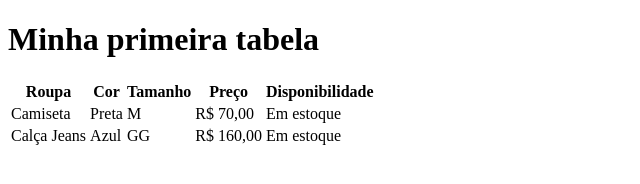
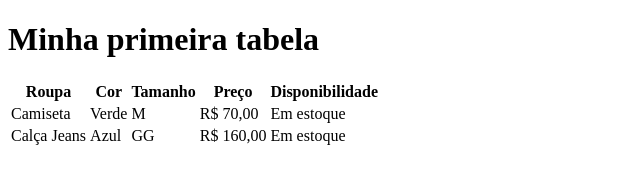
Before and after one commit to Vitor5782/Aula-9-html-tabelas, a plain HTML site: page index.html in a window 1280 px wide. Shown: the full height of the page, 0-640 px from the left. Drawn offline with Linux system fonts and the light colour scheme.

Commit message:
Mudando cor de preta para verde

```diff
--- a/index.html
+++ b/index.html
@@ -18,7 +18,8 @@
         </tr>
         <tr>
             <td>Camiseta</td>
-            <td>Preta</td>
+            <td>Verde
+            </td>
             <td>M</td>
             <td>R$ 70,00</td>
             <td>Em estoque</td>
```
